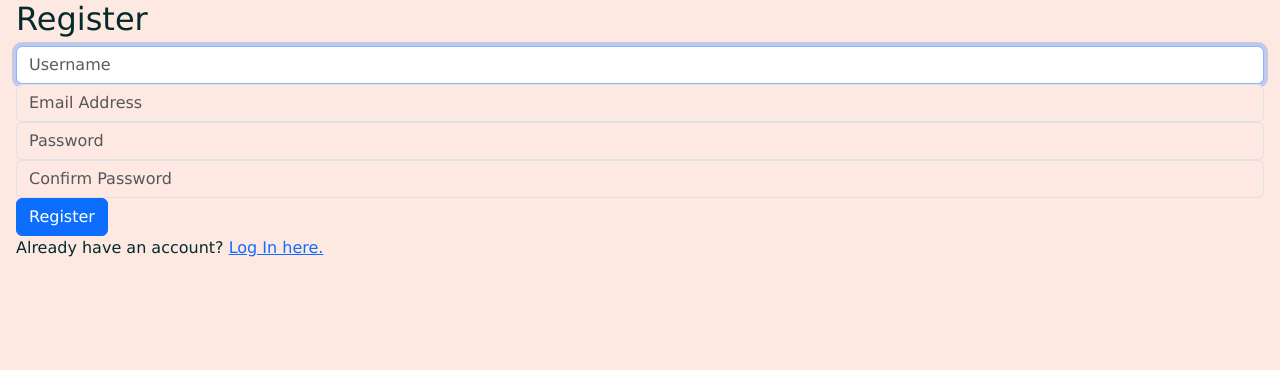
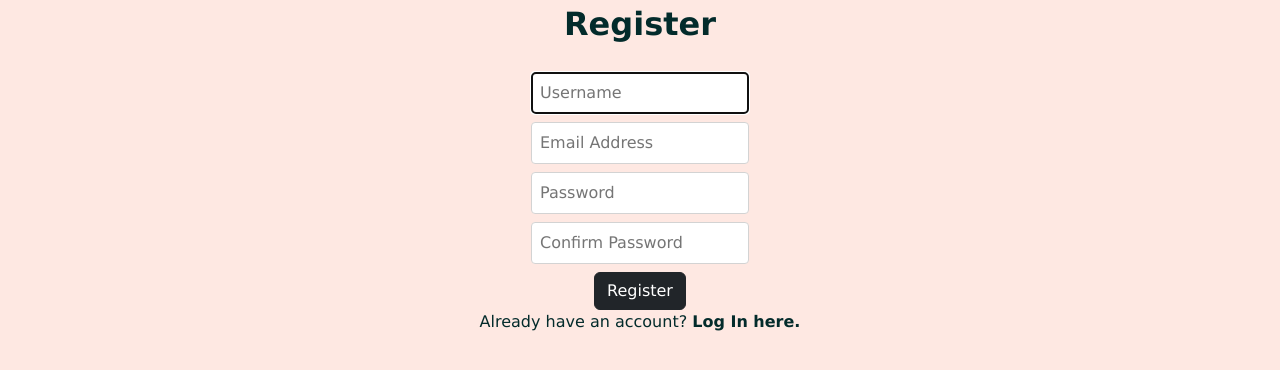
Before and after one commit to koleks92/KnitOut, a Django app: page /register in a window 1280 px wide. Shown: the part 80-450 px from the top of the page. Run offline with Django 4.2, Linux system fonts and the light colour scheme; some libraries are stand-ins or nearby versions.

Commit message:
CSS login, register, by_type, by_difficulty

```diff
--- a/project/knitout/static/knitout/styles.css
+++ b/project/knitout/static/knitout/styles.css
@@ -23,10 +23,59 @@ body {
     font-size: 1.5rem;
 }
 
+.title_text_big {
+    display: flex;
+    font-weight: 600;
+    justify-content: center;
+    font-size: 2rem;
+}
+
 .replace_text {
     display: flex;
     justify-content: center;
     font-size: 1.2rem;
+}
+
+/* LOGIN/REGISTER */
+#login_reg {
+    display: flex;
+    flex-direction: column;
+    justify-content: center;
+    align-items: center;
+}
+
+.form-group {
+    margin: 0.5rem auto;
+}
+
+.login_forms {
+    font-size: 1rem;
+    padding: 0.5rem;
+    border-radius: 4px;
+    border: 1px solid lightgray;
+}
+
+input:-webkit-autofill,
+input:-webkit-autofill:hover,
+input:-webkit-autofill:focus,
+input:-webkit-autofill:active{
+    -webkit-box-shadow: 0 0 0 30px white inset !important;
+}
+
+.submit_div {
+    display: flex;
+    justify-content: center;
+}
+
+#login_reg a {
+    text-decoration: none;
+    color: var(--dark);
+    font-weight: bold;
+    transition: 0.5s;
+}
+
+#login_reg a:hover {
+    font-size: 1.05rem;
 }
 
 /* NAVBAR */
@@ -51,7 +100,7 @@ body {
     visibility: hidden;
 }
 
-.form-control {
+nav .form-control {
     background-color: var(--misty_rose);
 }
 
--- a/project/knitout/templates/knitout/index.html
+++ b/project/knitout/templates/knitout/index.html
@@ -12,8 +12,8 @@
                     <div class="recipe_preview_id">{{ recipe.id }}</div>
                     <div class="recipe_preview_name">{{ recipe.name }}</div>
                     <div class="recipe_preview_category">{{ recipe.get_category_display }}</div>
+                    <div class="recipe_preview_difficulty">{{ recipe.get_difficulty_display }}</div>
                     <div class="recipe_preview_image"><img class="recipe_preview_image_img" src="{{ recipe.image.url }}" alt="Recipe Image"></div>
-                    <div class="recipe_preview_difficulty">{{ recipe.get_difficulty_display }}</div>
                     <div class="recipe_preview_bar">
                         <div class="recipe_down">
                             <i class="fa-regular fa-thumbs-down"></i>
@@ -43,8 +43,8 @@
                 <div class="recipe_preview_id">{{ recipe.id }}</div>
                 <div class="recipe_preview_name">{{ recipe.name }}</div>
                 <div class="recipe_preview_category">{{ recipe.get_category_display }}</div>
+                <div class="recipe_preview_difficulty"><b>{{ recipe.get_difficulty_display }}</b></div>
                 <div class="recipe_preview_image"><img class="recipe_preview_image_img" src="{{ recipe.image.url }}" alt="Recipe Image"></div>
-                <div class="recipe_preview_difficulty">{{ recipe.get_difficulty_display }}</div>
                 <div class="recipe_preview_bar">
                     <div class="recipe_down">
                         <i class="fa-regular fa-thumbs-down"></i>
--- a/project/knitout/templates/knitout/layout.html
+++ b/project/knitout/templates/knitout/layout.html
@@ -6,6 +6,7 @@
         <title>{% block title %}KnitOut{% endblock %}</title>
         <link href="https://cdn.jsdelivr.net/npm/bootstrap@5.3.0-alpha3/dist/css/bootstrap.min.css" rel="stylesheet" integrity="sha384-KK94CHFLLe+nY2dmCWGMq91rCGa5gtU4mk92HdvYe+M/SXH301p5ILy+dN9+nJOZ" crossorigin="anonymous">
         <link href="{% static 'knitout/styles.css' %}" rel="stylesheet">
+        <link rel="icon" type="image/x-icon" href="{% static 'knitout/favicon.ico' %}">
         <script src="{% static 'knitout/knitout.js' %}"></script>
         <script src="https://kit.fontawesome.com/adbe3ff69a.js" crossorigin="anonymous"></script>
         <script src="https://cdn.jsdelivr.net/npm/bootstrap@5.3.0-alpha3/dist/js/bootstrap.bundle.min.js" integrity="sha384-ENjdO4Dr2bkBIFxQpeoTz1HIcje39Wm4jDKdf19U8gI4ddQ3GYNS7NTKfAdVQSZe" crossorigin="anonymous"></script>
@@ -18,7 +19,9 @@
                 <span class="navbar-toggler-icon"></span>
               </button>
               <div class="logo_name">
+                <a href="{% url 'index' %}">
                 <img alt="KnitOut" class="logo_simple" src="{% static 'knitout/images/logo_simple.png' %}">
+                </a>
               </div>
               <div class="end_hidden">
                 <button class="navbar-toggler" type="button" data-bs-toggle="offcanvas" data-bs-target="#offcanvasDarkNavbar" aria-controls="offcanvasDarkNavbar" aria-label="Toggle navigation">
@@ -41,7 +44,7 @@
                   </li>
                   <li class="nav-item dropdown">
                     <a class="nav-link dropdown-toggle" href="#" role="button" data-bs-toggle="dropdown" aria-expanded="false">
-                      Recepies
+                      Recipes
                     </a>
                     <ul class="dropdown-menu">
                       <li><a class="dropdown-item" href="{% url 'by_difficulty' %}">By Difficulty</a></li>
--- a/project/knitout/templates/knitout/register.html
+++ b/project/knitout/templates/knitout/register.html
@@ -1,30 +1,32 @@
 {% extends "knitout/layout.html" %}
 
 {% block body %}
-
-    <h2 id="heading">Register</h2>
+<div id="login_reg">
+    <p class="title_text_big">Register</p>
 
     {% if message %}
-        <div>{{ message }}</div>
+        <div class="replace_text">{{ message }}</div>
     {% endif %}
 
     <form action="{% url 'register' %}" method="post">
         {% csrf_token %}
         <div class="form-group">
-            <input class="form-control" autofocus type="text" name="username" placeholder="Username">
+            <input class="login_forms" autofocus type="text" name="username" placeholder="Username">
         </div>
         <div class="form-group">
-            <input class="form-control" type="email" name="email" placeholder="Email Address">
+            <input class="login_forms" type="email" name="email" placeholder="Email Address">
         </div>
         <div class="form-group">
-            <input class="form-control" type="password" name="password" placeholder="Password">
+            <input class="login_forms" type="password" name="password" placeholder="Password">
         </div>
         <div class="form-group">
-            <input class="form-control" type="password" name="confirmation" placeholder="Confirm Password">
+            <input class="login_forms" type="password" name="confirmation" placeholder="Confirm Password">
         </div>
-        <input class="btn btn-primary" type="submit" value="Register">
+        <div class="submit_div">
+            <input class="btn btn-dark" type="submit" value="Register">
+        </div>
     </form>
 
-    Already have an account? <a href="{% url 'login' %}">Log In here.</a>
-
+    <p>Already have an account? <a href="{% url 'login' %}">Log In here.</a></p>
+</div>
 {% endblock %}
--- a/project/knitout/views.py
+++ b/project/knitout/views.py
@@ -6,7 +6,9 @@ from django.db import IntegrityError
 from django import forms
 from django.contrib.auth.decorators import login_required
 from django.views.decorators.csrf import csrf_exempt
-from django.core.paginator import Paginator
+from django.core.paginator import Paginator, EmptyPage, PageNotAnInteger
+from django.db.models import Count
+
 
 import json
 
@@ -298,7 +300,6 @@ def following_view(request):
 
 
 def by_difficulty(request):
-    try:
         if request.method == "GET":
             # Get difficulty
             difficulty = request.GET.get("q")
@@ -329,7 +330,6 @@ def by_difficulty(request):
                 "query" : query,
                 "recipes": page_obj
             })
-    except:
         return render(request, "knitout/error.html",{
             "message": "Something went wrong! Please try again."
         })
```
Also changed, not shown: other parts of project/knitout/static/knitout/styles.css (+45 -0 lines), project/knitout/templates/knitout/by_difficulty.html (+6 -6 lines), project/knitout/templates/knitout/by_type.html (+10 -10 lines), project/knitout/templates/knitout/login.html (+11 -9 lines), project/knitout/templates/knitout/search_result.html (+19 -11 lines), project/db.sqlite3, project/knitout/static/knitout/favicon.ico (added).
